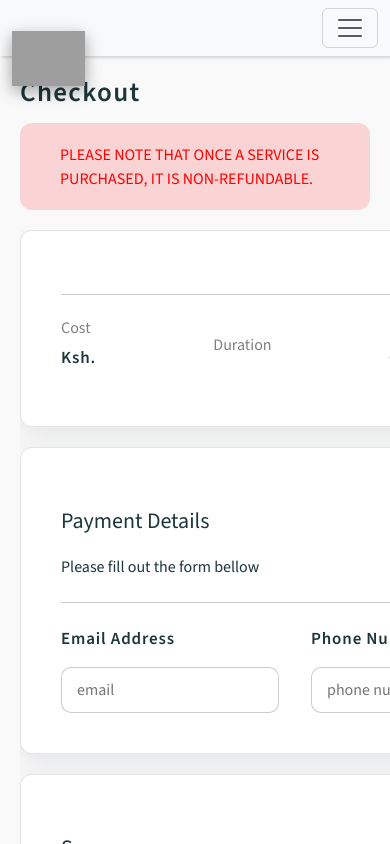
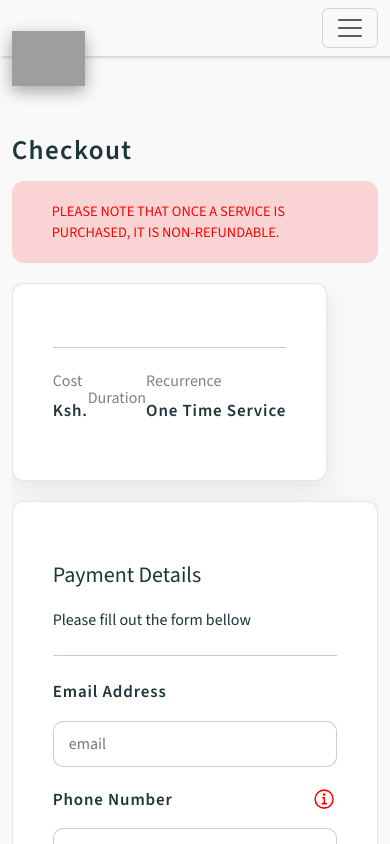
Before and after one commit to c4928315/beyond_savvannah, a React (Create React App) app: page /purchaseservice in a window 390 px wide. Shown: the top 844 px of the page. Built offline with nearby package versions, Linux system fonts and the light colour scheme; no server answers; grey boxes are pictures that could not be loaded; a web font is replaced by a local one.

Commit message:
payment section changes

```diff
--- a/src/Components/ViewService/beforeServiceView.js
+++ b/src/Components/ViewService/beforeServiceView.js
@@ -179,7 +179,8 @@ function BeforeServiceView() {
     //   </div>
     // </div>
     <div className="paymentGateAway">
-      <h1>Checkout</h1>
+      <div className="paymentGateAwayInner1">
+        <h1>Checkout</h1>
       <div className="norefund">
         <p>
           Please note that once a service is purchased, it is non-refundable.
@@ -293,6 +294,8 @@ function BeforeServiceView() {
           </button>
         </div>
       </div>
+      </div>
+
     </div>
   );
 }
--- a/src/Components/ViewService/payGetAway.css
+++ b/src/Components/ViewService/payGetAway.css
@@ -1,7 +1,7 @@
 .paymentGateAway{
     max-height: fit-content;
     min-height: 100vh;
-    width: 100vw;
+    width: 100%;
     background-color: #f9f9f9;
     color: var(--jungle-green);
     /* display: flex;
@@ -9,10 +9,18 @@
     justify-content: center; */
     top: 0;
     left: 0;
-    padding: 5% 4%;
+    padding: 5% 0%;
     z-index: 100;
     padding-bottom: 5%;
     overflow: scroll;
+}
+
+.paymentGateAwayInner1{
+    width: 94%;
+    margin: auto;
+    display: flex;
+    align-items: center;
+    flex-direction: column;
 }
 
 .norefund{
@@ -237,23 +245,60 @@ label{
     .paymentGateAwayInner{
         display: block !important;
         height: fit-content !important;
-        width: fit-content !important;
-        overflow: scroll !important;
+        width: 100% !important;
+        overflow: hidden !important;
+    }
+
+    .paymentGateAwayInner1{
+        margin-top: 15%;
+    }
+
+    .norefund p{
+        font-size: 90%;
+    }
+
+    .paymentGateAway h1{
+        width: 100%;
     }
 
     .paymentGateAwayInnerLeft{
-        width: 100%;
+        width: 100% !important;
+        height: fit-content !important;
+    }
+
+    .details{
+        flex-wrap: wrap;
+    }
+
+    .paymentGateAwayInnerLeftBottomForm{
+        width: 100% !important;
+        display: block !important;
+    }
+
+    .paymentGateAwayInnerLeftBottomForm .fields input{
+        width: 100% !important;
+    }
+
+    .fields{
+        margin-bottom: 20px;
+    }
+
+    .paymentGateAwayInnerLeftTop{
+        width: fit-content !important;
+    }
+
+    .paymentGateAwayInnerLeftBottom{
+        width: 100% !important;
         height: fit-content !important;
     }
 
     .paymentGateAway{
         max-height: fit-content !important;
         min-height: fit-content !important;
-        display: flex;
-        justify-content: center;
-        flex-direction: column;
+        display: block;
+
         position: relative;
-        padding: 20px;
+
     }
 
     .paymentGateAwayInnerRight{
```
